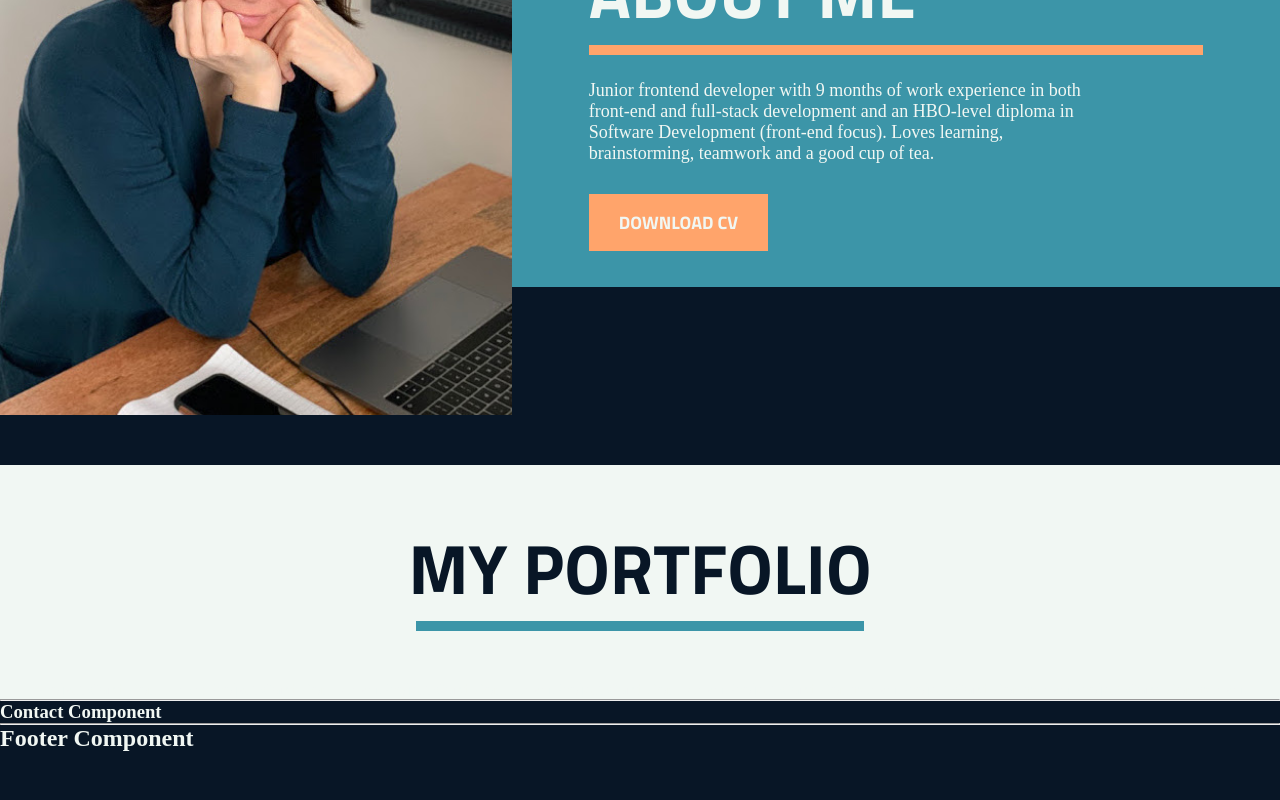
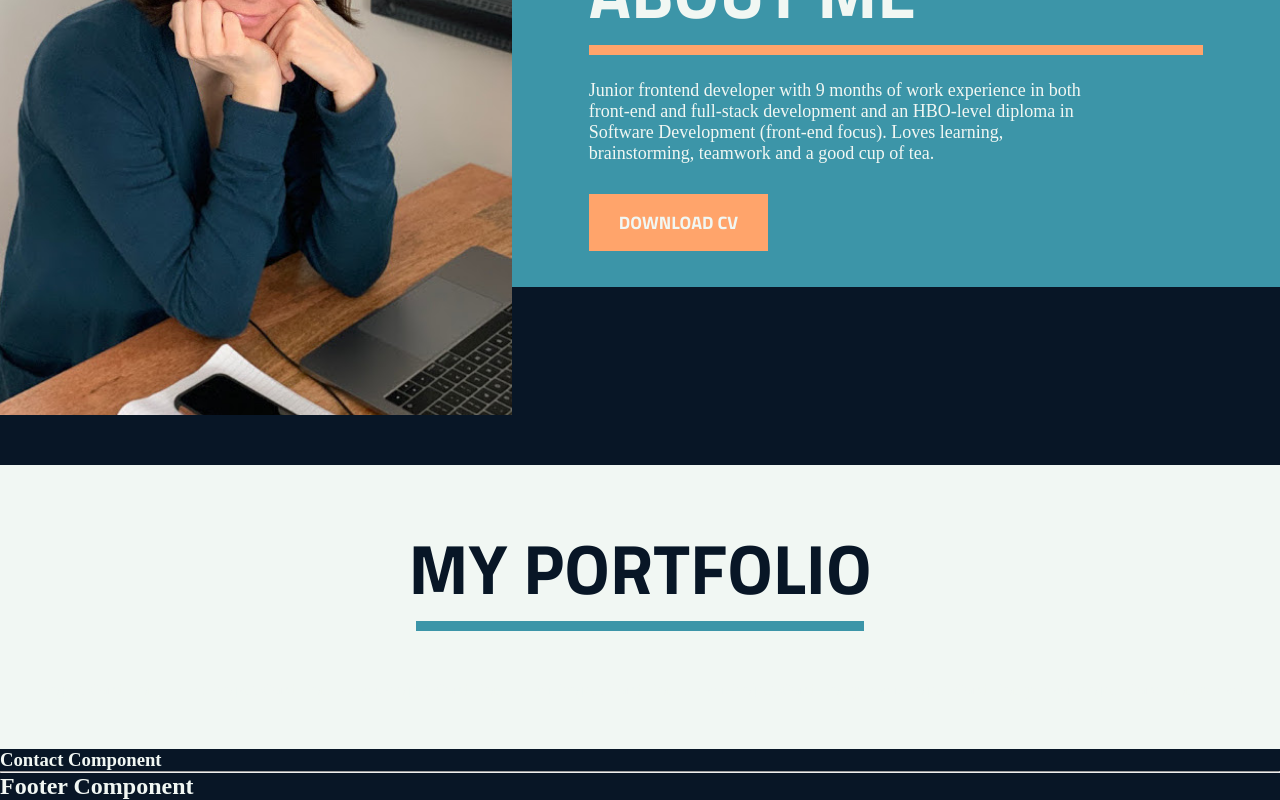
Before and after one commit to NicoleAMS/vue-portfolio, a Vue app: page / in a window 1280 px wide. Shown: the part 1075-1875 px from the top of the page. Before the commit the page ends 1827 px from the top, so only its background shows below. Built offline with nearby package versions, Linux system fonts and the light colour scheme; a web font is replaced by a local one.

Commit message:
container padding fix

```diff
--- a/src/components/homepage/Portfolio.vue
+++ b/src/components/homepage/Portfolio.vue
@@ -24,7 +24,6 @@
         :link="project.liveUrl"
       />
     </div>
-    <hr />
   </div>
 </template>
 
@@ -58,7 +57,7 @@ $dark: #081626;
 $white: #f1f7f3;
 
 #portfolio-container {
-  padding-top: 50px;
+  padding: 50px 0;
   background-color: $white;
 
   .projects-container {
```
